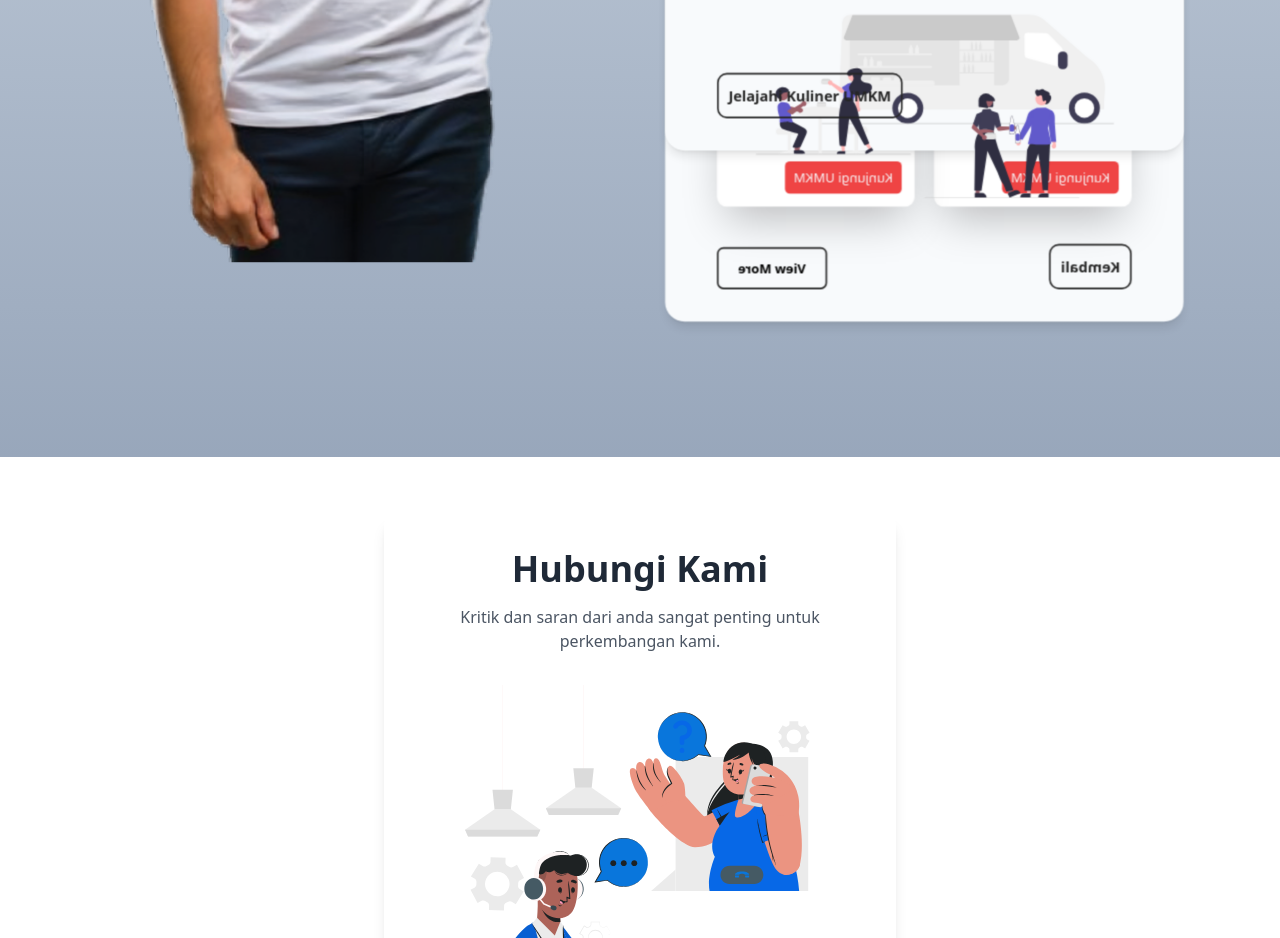
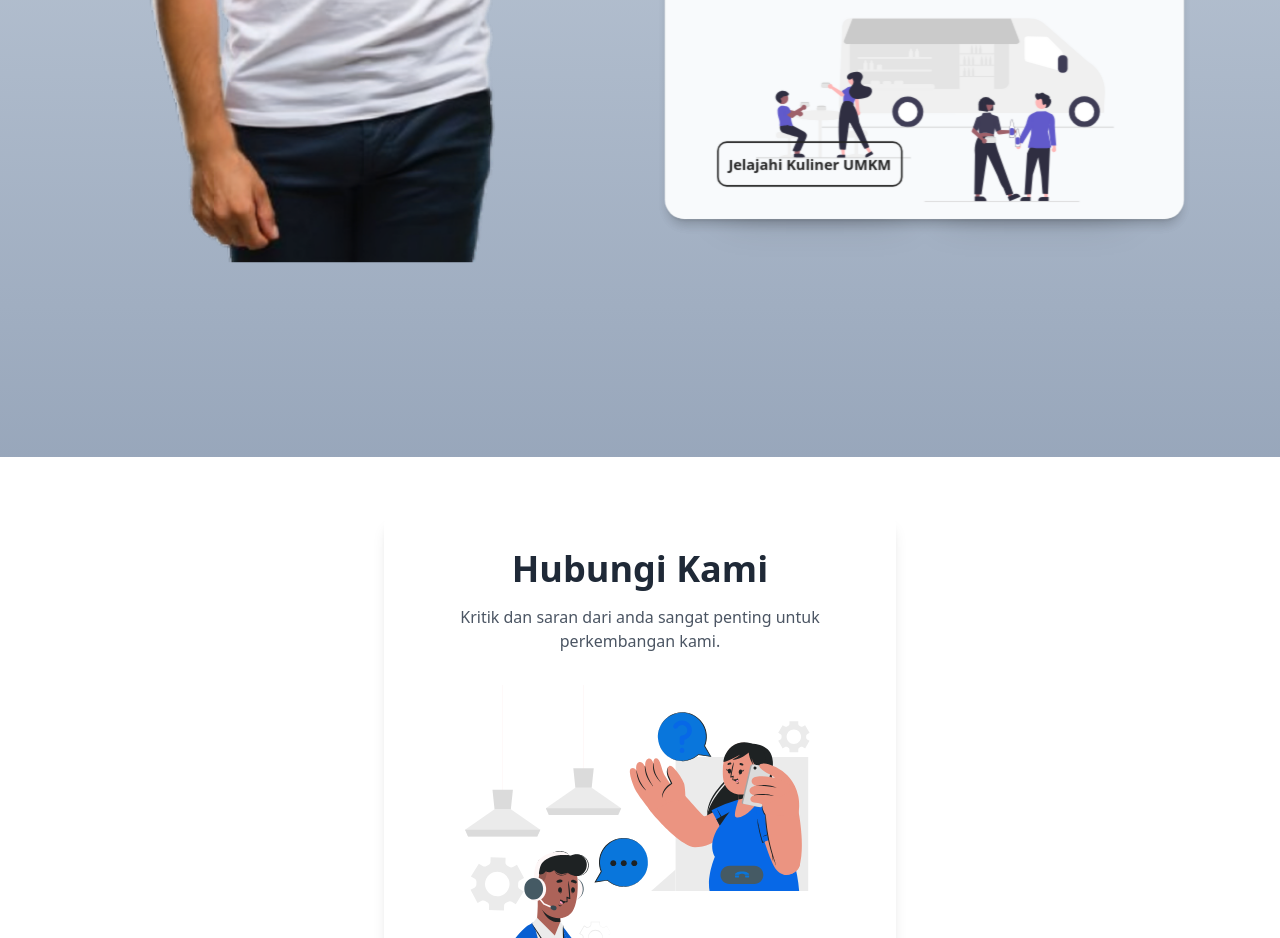
Before and after one commit to hanNajib/DJEMBER-FEST, a React (Vite) app: page / in a window 1280 px wide. Shown: the part 4500-5438 px from the top of the page. Built offline with nearby package versions, Linux system fonts and the light colour scheme.

Commit message:
small fix

```diff
--- a/src/Kuliner.jsx
+++ b/src/Kuliner.jsx
@@ -29,11 +29,11 @@ export default function Kuliner() {
 
             <div className="flex justify-center items-center w-full h-full md:w-screen md:-bottom-64 absolute lg:relative lg:-translate-y-56 -bottom-36 right-1">
               <ReactCardFlip flipDirection="horizontal" isFlipped={isFlipped}>
-              <div className="md:w-[80vw] lg:w-[50vw] w-screen md:h-[90vh] h-[70vh] top-0 lg:top-24 md:-top-5 scale-90 lg:scale-90 md:scale-100 bg-slate-50 p-6 md:p-16 rounded-3xl shadow-lg relative">
+              <div className="md:w-[80vw] lg:w-[50vw] lg:h-screen w-screen md:h-[90vh] h-[70vh] top-0 lg:top-24 md:-top-5 scale-90 lg:scale-90 md:scale-100 bg-slate-50 p-6 md:p-16 rounded-3xl shadow-lg relative">
               <h1 className="text-3xl md:text-5xl font-bold text-neutral-800 font-sans">
                     Tahukah Kamu?
                   </h1>
-                  <p className="text-base md:text-3xl lg:text-2xl pt-10 leading-8">
+                  <p className="text-base md:text-2xl lg:text-2xl pt-10 leading-8">
                     Jember menyimpan sejuta kelezatan kuliner yang siap memanjakan
                     lidahmu, dengan hidangan unik kaya cita rasa lokal dan rempah
                     khas. Setiap sudutnya menyimpan kejutan kuliner, terutama dari
@@ -55,7 +55,7 @@ export default function Kuliner() {
                   </div>
                 </div>
 
-                <div className="md:w-[80vw] lg:w-[50vw] w-screen lg:h-[115vh] md:h-[90vh] h-[70vh] top-0 lg:top-24 md:-top-5 scale-90 lg:scale-90 md:scale-100 bg-slate-50 p-6 md:p-16 rounded-3xl shadow-lg relative">
+                <div className="md:w-[80vw] lg:w-[50vw] w-screen lg:h-screen md:h-[90vh] h-[70vh] top-0 lg:top-24 md:-top-5 scale-90 lg:scale-90 md:scale-100 bg-slate-50 p-6 md:p-16 rounded-3xl shadow-lg relative">
                   <h1 className="text-3xl md:text-5xl font-bold text-neutral-800 font-sans">
                     Kuliner UMKM
                   </h1>
@@ -86,13 +86,13 @@ export default function Kuliner() {
                   {/* Buttons */}
                   <div className="mt-9 flex justify-between">
                     <span
-                      className="text-base md:text-lg text-neutral-800 border-2 border-neutral-800 p-3 font-semibold rounded-xl cursor-pointer absolute lg:bottom-10 md:bottom-3 left-16"
+                      className="text-base md:text-lg md:scale-75 md:translate-y-1 md:pt-2 md:px-5 text-neutral-800 border-2 border-neutral-800 p-3 font-semibold rounded-xl cursor-pointer absolute lg:bottom-10 md:bottom-3 left-16"
                       onClick={handleFlip}
                     >
                       Kembali
                     </span>
                     <span
-                      className="absolute lg:bottom-10 md:bottom-3 right-16"
+                      className="absolute lg:bottom-10 md:bottom-1.5 right-16 scale-75"
                     >
                       <Fillbutton href="/makanan" fill="bg-slate-300">View More</Fillbutton>
                     </span>
```
